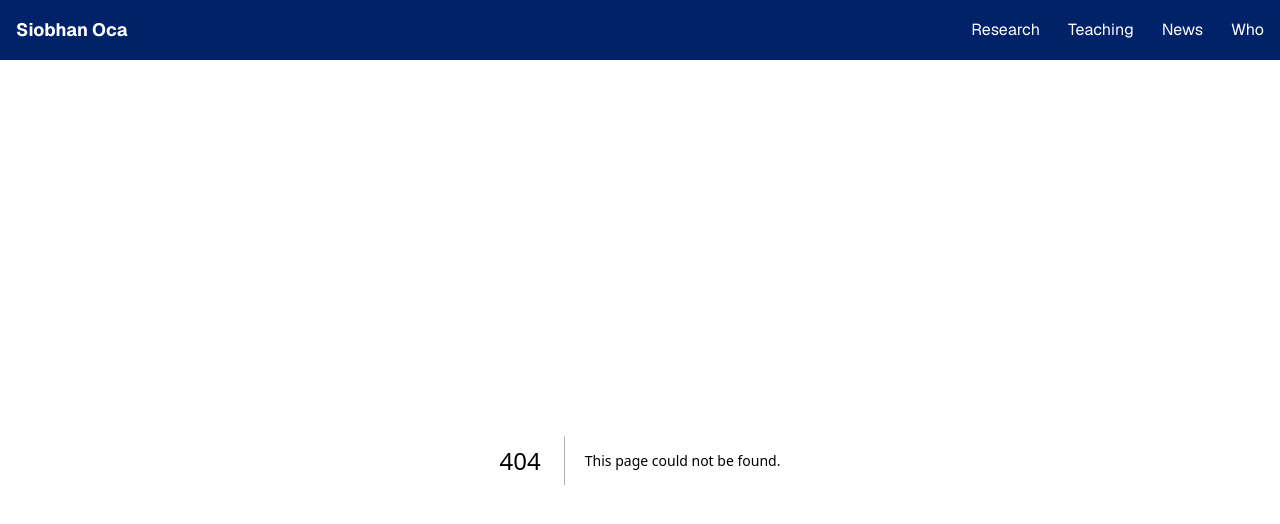
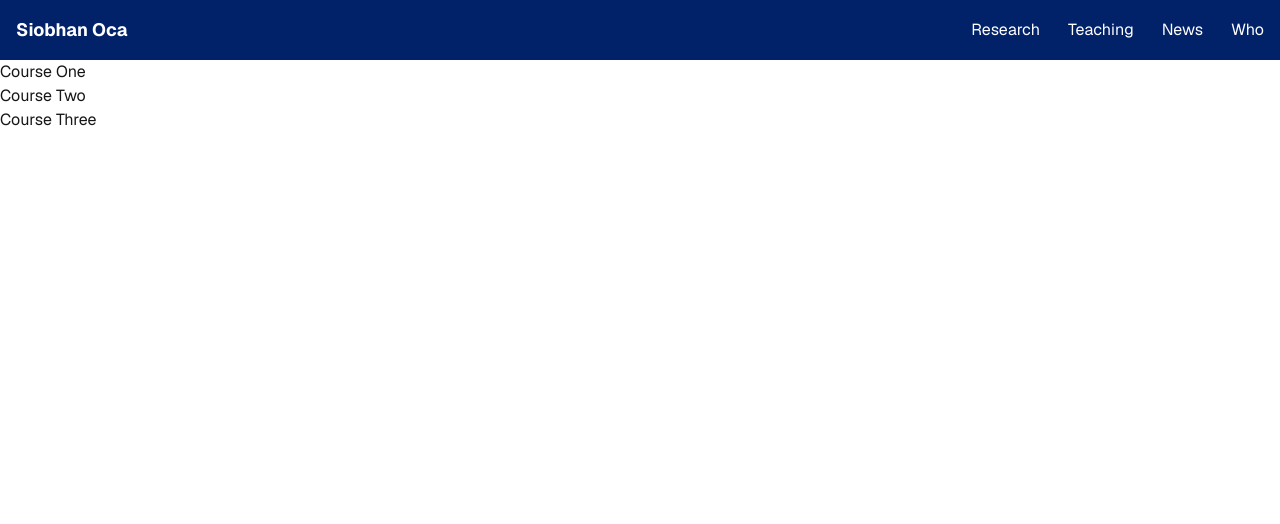
Before and after one commit to seamuslowry/siobhan-oca, a Next.js app: page /courses in a window 1280 px wide. Before the commit this address had no page. Shown: the top 524 px of the page. Built offline with nearby package versions, Linux system fonts and the light colour scheme.

Commit message:
feat: skeleton out the courses page

```diff
--- a/app/MobileNavbarLinks.tsx
+++ b/app/MobileNavbarLinks.tsx
@@ -50,7 +50,7 @@ export function MobileNavbarLinks() {
           <ButtonLink onClick={handleClose} href="/">
             Research
           </ButtonLink>
-          <ButtonLink onClick={handleClose} href="/">
+          <ButtonLink onClick={handleClose} href="/courses">
             Teaching
           </ButtonLink>
           <ButtonLink onClick={handleClose} href="/">
--- a/app/Navbar.tsx
+++ b/app/Navbar.tsx
@@ -10,7 +10,7 @@ export function Navbar() {
         </div>
         <div id="desktop-nav-links" className="hidden md:flex space-x-3">
           <ButtonLink href="/">Research</ButtonLink>
-          <ButtonLink href="/">Teaching</ButtonLink>
+          <ButtonLink href="/courses">Teaching</ButtonLink>
           <ButtonLink href="/">News</ButtonLink>
           <ButtonLink href="/">Who</ButtonLink>
         </div>
--- /dev/null
+++ b/app/courses/page.tsx
@@ -0,0 +1,20 @@
+import { readFile } from 'fs/promises';
+import { parse } from 'yaml';
+
+interface ContentConfiguration {
+  courses?: string[];
+}
+
+export default async function Courses() {
+  const { courses = [] }: ContentConfiguration = parse(
+    await readFile(`./public/courses/content.yaml`, 'utf-8'),
+  );
+
+  return (
+    <main>
+      {courses.map((c, i) => (
+        <p key={i}>{c}</p>
+      ))}
+    </main>
+  );
+}
--- /dev/null
+++ b/public/courses/content.yaml
@@ -0,0 +1,10 @@
+metadata:
+  title: Courses - Siobhan Oca
+  description: |
+    Siobhan Oca, PhD
+    Assistant Professor of Mechanical Engineering and Materials Science at Duke University
+    Assistant Director of Masters in Robotics at Duke University
+courses:
+  - Course One
+  - Course Two
+  - Course Three
```
